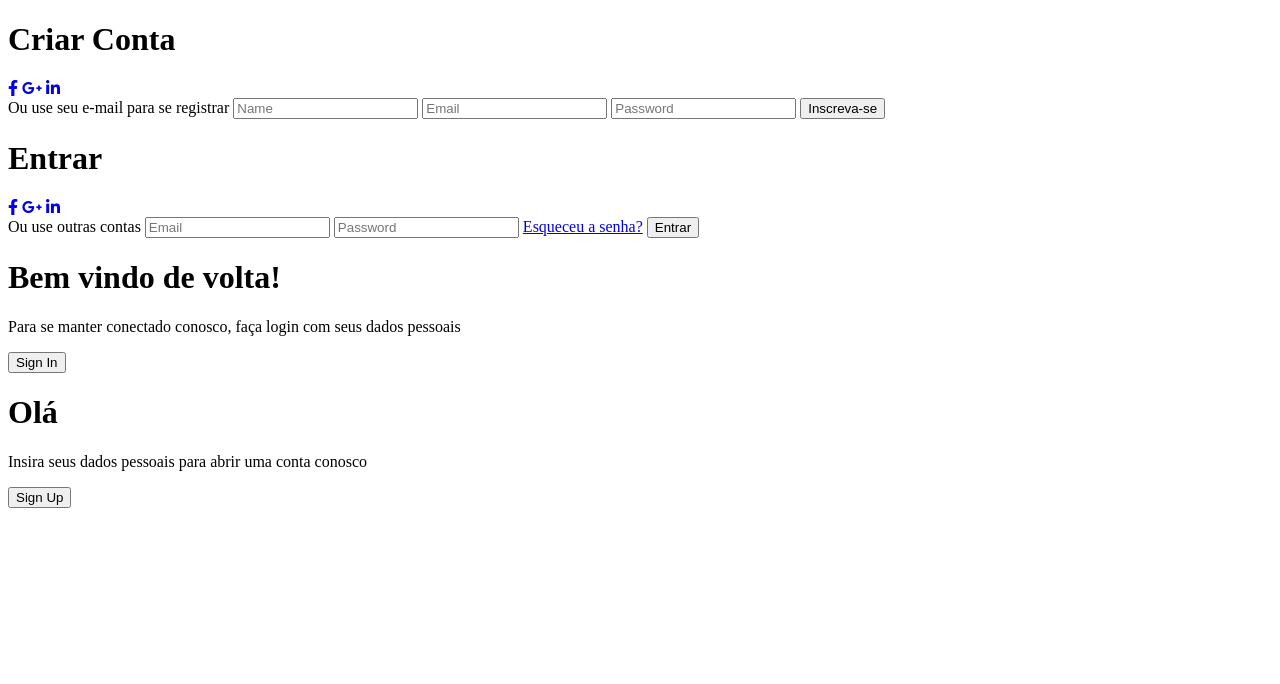
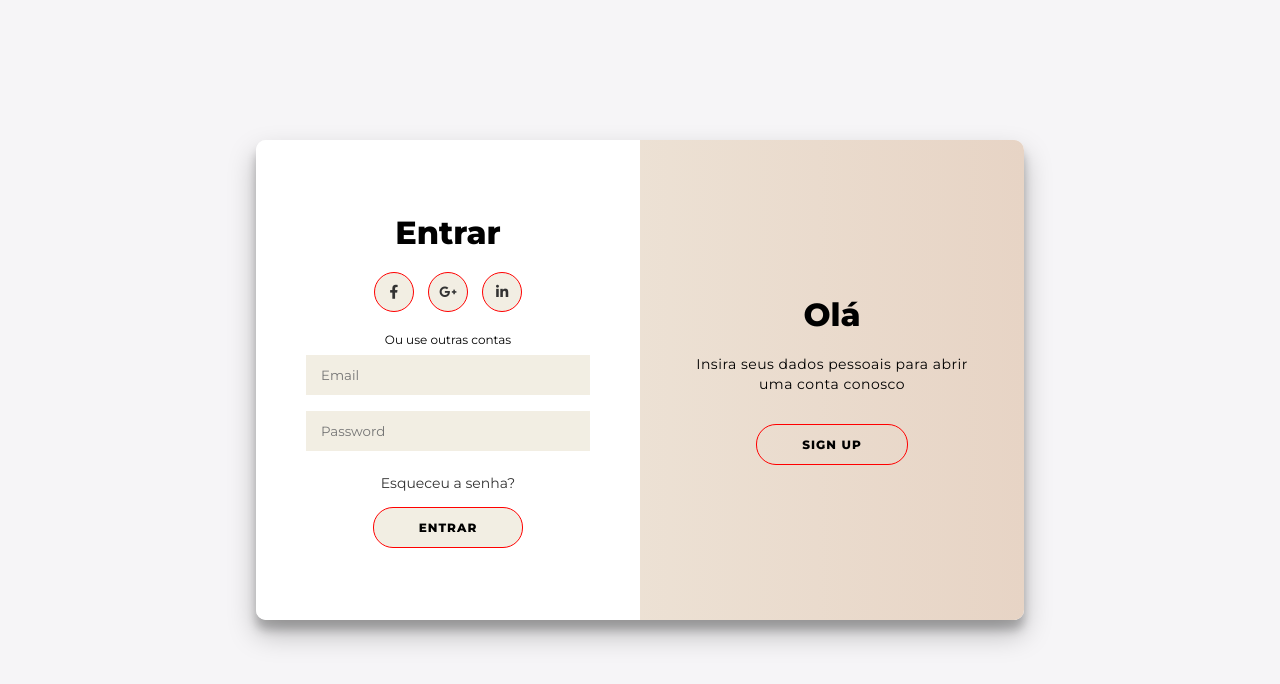
Before and after one commit to rubens-fs/login-page, a plain HTML site: page index.html in a window 1280 px wide. Drawn offline with Linux system fonts and the light colour scheme; the site is published under a folder, as on GitHub Pages, so addresses that start at the root find nothing.

Commit message:
update css and javascript path

```diff
--- a/index.html
+++ b/index.html
@@ -6,7 +6,7 @@
     <meta http-equiv="X-UA-Compatible" content="IE=edge">
     <meta name="viewport" content="width=device-width, initial-scale=1.0">
     <title>Login</title>
-    <link rel="stylesheet" href="/style/style.css">
+    <link rel="stylesheet" href="./style/style.css">
     <link rel="preconnect" href="https://fonts.googleapis.com">
     <link rel="preconnect" href="https://fonts.gstatic.com" crossorigin>
     <link href="https://fonts.googleapis.com/css2?family=Arvo:ital,wght@0,400;0,700;1,400;1,700&display=swap" rel="stylesheet">
@@ -62,7 +62,7 @@
         </div>
     </div>
 
-    <script src="/js/script.js" charset="utf-8"></script>
+    <script src="./js/script.js" charset="utf-8"></script>
 
 </body>
 </html>
```
